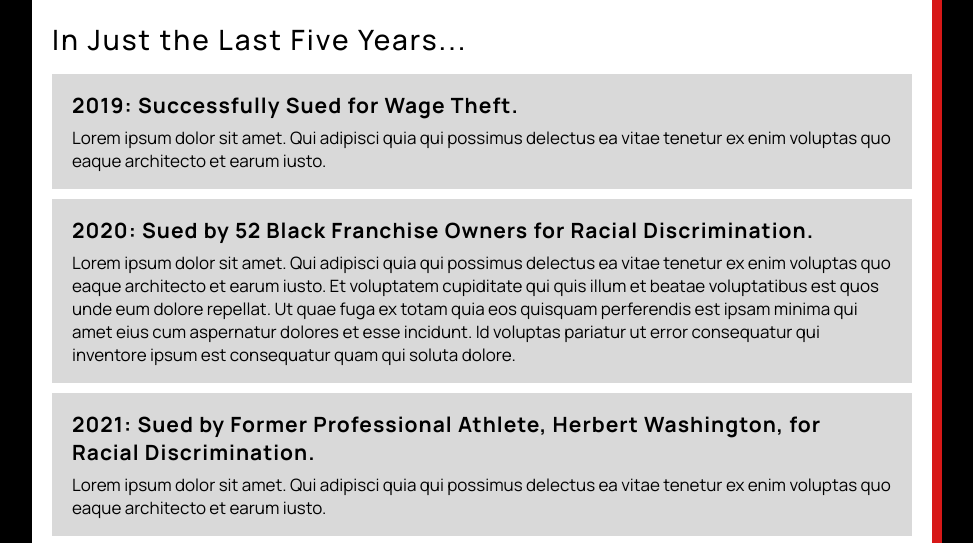
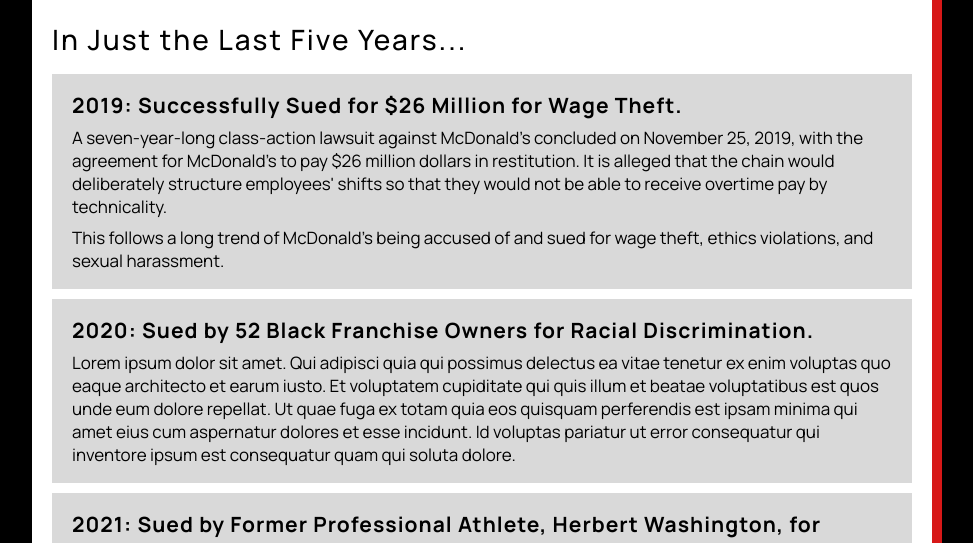
Before and after one commit to rynstwrt/Culture-Jamming-Final-Individual-Assignment, a plain HTML site: page mcdonalds.html in a window 1280 px wide. Shown: the part 202-745 px from the top of the page, without its empty margins (158-1131 px from the left). Drawn offline with Linux system fonts and the light colour scheme; a web font is replaced by a local one.

Commit message:
Finish Adding First Entry

```diff
--- a/css/info.scss
+++ b/css/info.scss
@@ -71,6 +71,11 @@ main
                 //font-size: 18px;
                 font-size: 17px;
                 font-weight: 400;
+
+                &:not(:first-of-type)
+                {
+                    margin-top: 8px;
+                }
             }
 
             &:not(:first-of-type)
--- a/mcdonalds.html
+++ b/mcdonalds.html
@@ -30,8 +30,10 @@
             <h4>In Just the Last Five Years...</h4>
 
             <div class="card">
-                <h5>2019: Successfully Sued for Wage Theft.</h5>
-                <p>Lorem ipsum dolor sit amet. Qui adipisci quia qui possimus delectus ea vitae tenetur ex enim voluptas quo eaque architecto et earum iusto.</p>
+                <h5>2019: Successfully Sued for $26 Million for Wage Theft.</h5>
+                <p>A seven-year-long class-action lawsuit against McDonald's concluded on November 25, 2019, with the agreement for McDonald's to pay $26 million dollars in restitution. It is alleged that the chain would deliberately structure employees' shifts so that they would not be able to receive overtime pay by technicality.</p>
+
+                <p>This follows a long trend of McDonald's being accused of and sued for wage theft, ethics violations, and sexual harassment.</p>
             </div>
 
             <div class="card">
```
Also changed, not shown: css/info.css.
